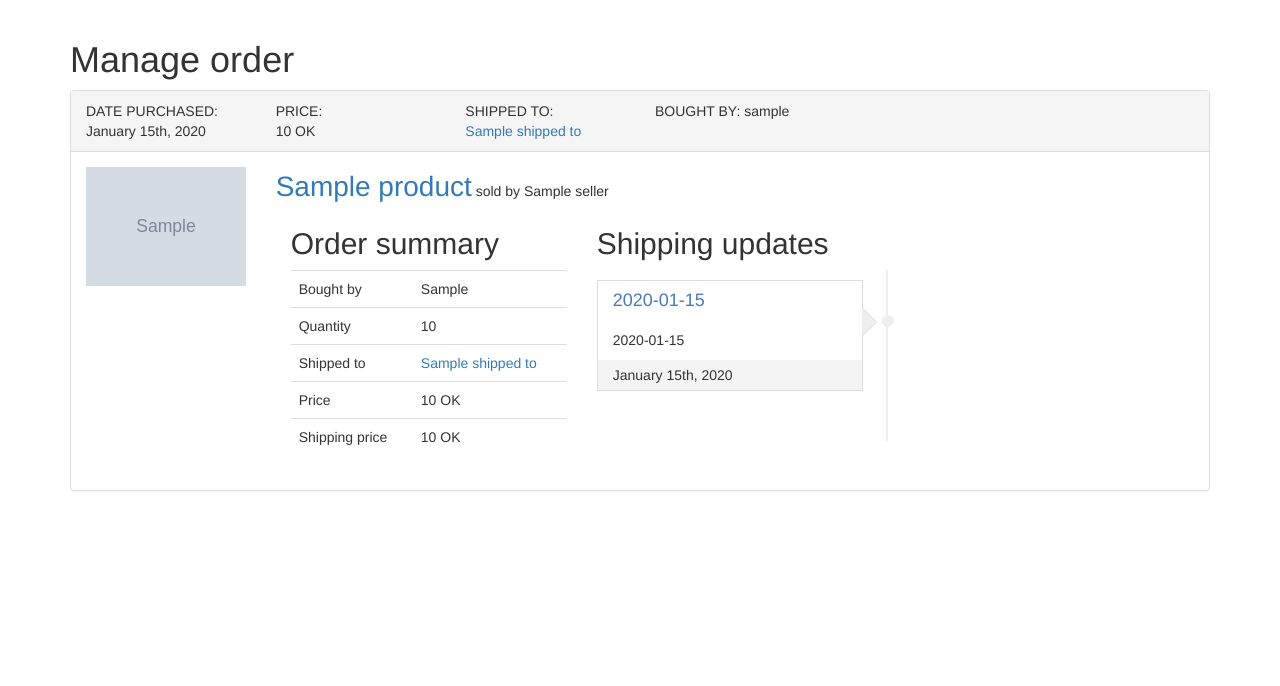
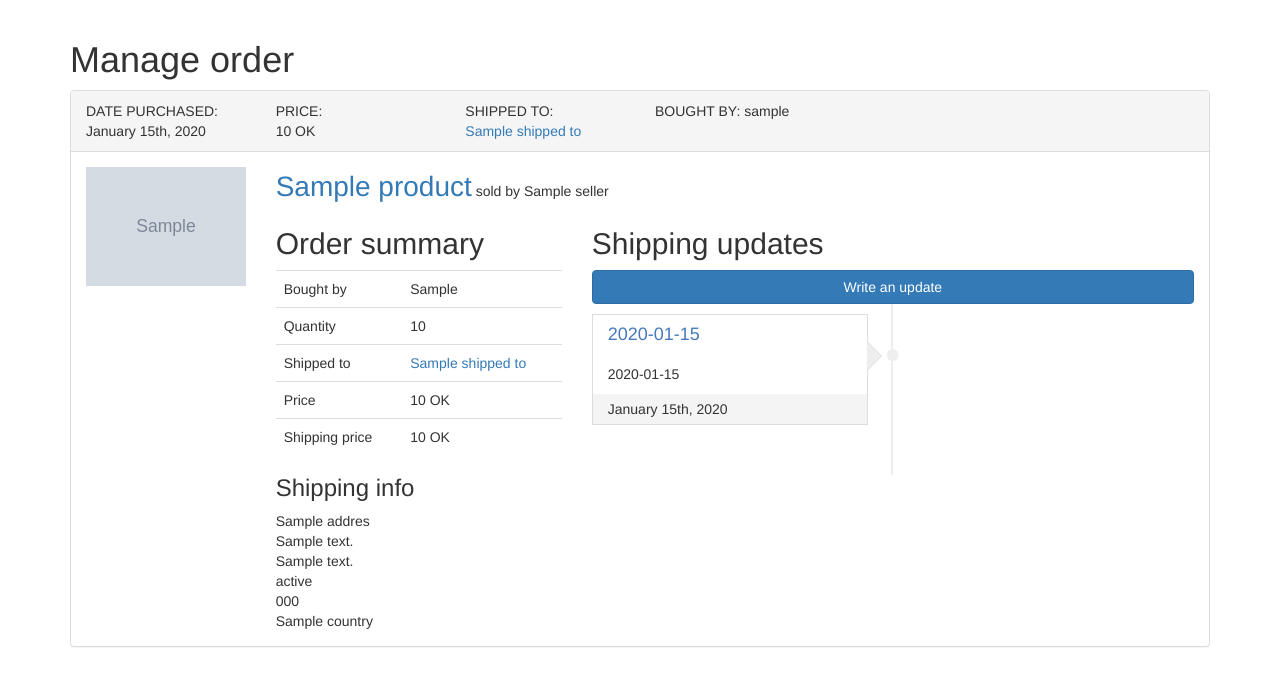
Before and after one commit to pta2002/okshop, a Django app: template templates/shop/manageorder.html in a window 1280 px wide. Shown: the part 51-737 px from the top of the page. Run offline with Django 3.2, Linux system fonts and the light colour scheme; the template is opened without the code that fills it: most values are stand-ins (such as "Sample title", 1, 10 or a date in 2020); grey boxes marked "Sample" are stand-in pictures; some libraries are stand-ins or nearby versions.

Commit message:
Shipping updates

```diff
--- a/templates/shop/manageorder.html
+++ b/templates/shop/manageorder.html
@@ -31,6 +31,7 @@
 				<div class="product-name">
 					<a class="cart-product-name" href="{% url 'shop:viewproduct' order.product.id %}">{{ order.product }}</a> sold by {{order.product.seller}}
 				</div>
+				<div class="row">
 					<div class="col-md-4">
 						<h2>Order summary</h2>
 						<table class="table">
@@ -55,10 +56,22 @@
 								<td>{{ order.shipping_price }} OK</td>
 							</tr>
 						</table>
+						<section>
+							<h3>Shipping info</h3>
+							{{order.address.name}}<br>
+							{% if order.address.address %}
+							{{order.address.address2}}<br>
+							{% endif %}
+							{{order.address.address1}}<br>
+							{{order.address.state}}<br>
+							{{order.address.zipcode}}<br>
+							{{order.address.country.name}}<br>
+						</section>
 					</div>
 					<div class="col-md-8">
 						<h2>Shipping updates</h2>
 						<!-- Credit: https://codepen.io/jenniferperrin/pen/xfwab -->
+						<button type="button" data-toggle="modal" data-target="#writeupdate" class="btn btn-block btn-primary">Write an update</button>
 						<ul class="timeline">
 							{% for event in updates %}
 							<li {% if forloop.counter|divisibleby:2 %}class="timeline-inverted"{% endif %}>
@@ -87,4 +100,39 @@
 			</div>
 		</div>
 	</div>
+</div>
 {% endblock %}
+{% block modals %}
+<div class="modal fade" id="writeupdate" tabindex="-1" role="dialog" aria-labelledby="writeupdatelabel">
+	<div class="modal-dialog" role="document">
+		<form method="POST" action="{% url 'shop:manageorder' order.id %}">
+			<div class="modal-content">
+				<div class="modal-header">
+					<button type="button" data-dismiss="modal" aria-label="Close" class="close"><span aria-hidden="true">&times;</span></button>
+					<h4 class="modal-title" id="writeupdatelabel">Write update</h4>
+				</div>
+				<div class="modal-body">
+						{% csrf_token %}
+						<div class="form-group">
+							<label for="shortupdate" class="control-label">Short update</label>
+							<input type="text" id="shortupdate" name="shortupdate" placeholder="Short update" class="form-control">
+						</div>
+						<div class="form-group">
+							<label for="longupdate" class="control-label">Update</label>
+							<textarea id="longupdate" name="longupdate" placeholder="Update" class="form-control vresize"></textarea>
+						</div>
+						<div class="checkbox">
+							<label>
+								<input type="checkbox" name="done"> Done?
+							</label>
+						</div>
+				</div>
+				<div class="modal-footer">
+					<button type="button" data-dismiss="modal" class="btn btn-default">Cancel</button>
+					<button type="submit" class="btn btn-primary">Submit</button>
+				</div>
+			</div>
+		</form>
+	</div>
+</div>
+{% endblock %}
```
Also changed, not shown: views.py (+15 -0 lines). Lines whose indentation alone changed are shown as unchanged.
